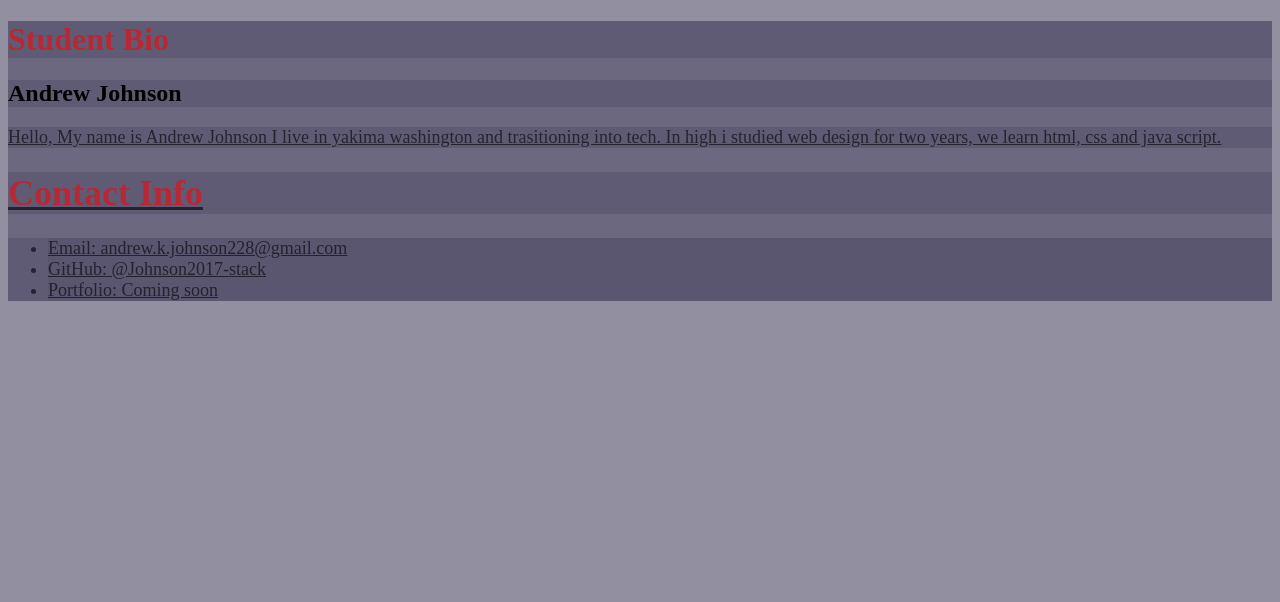
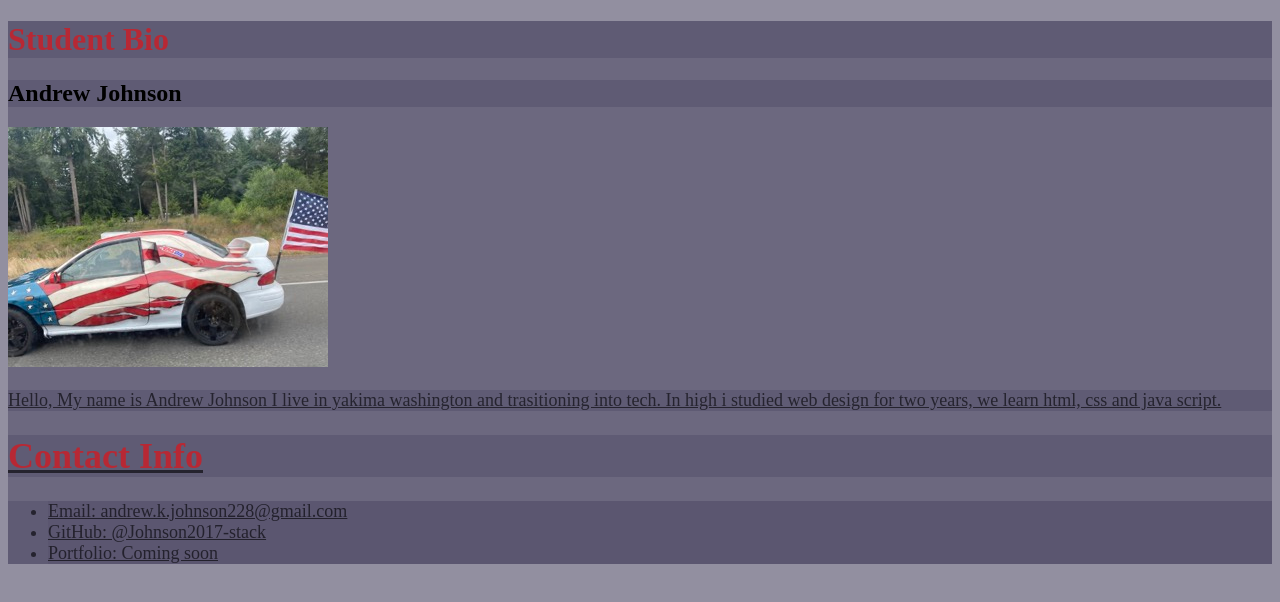
Before and after one commit to Johnson2017-stack/FIRST-REPO, a plain HTML site: page index.html in a window 1280 px wide. Drawn offline with Linux system fonts and the light colour scheme.

Commit message:
update-2

```diff
--- a/index.html
+++ b/index.html
@@ -8,8 +8,10 @@
     <title>Demo Web Site</title>
 </head>
 <body>
+
     <h1>Student Bio</h1>
     <h2>Andrew Johnson</h2>
+    <img src="IMG_3660 Small.jpeg" alt="rally"/>
 
     <a href="andrew.k.johnson228@gmail.com" >
 
--- a/style.css
+++ b/style.css
@@ -4,6 +4,7 @@
 
 
 }
+
 
 h1{
     color: rgba(255, 0, 0, 0.553);
```
Also changed, not shown: IMG_3660 Small.jpeg (added).
